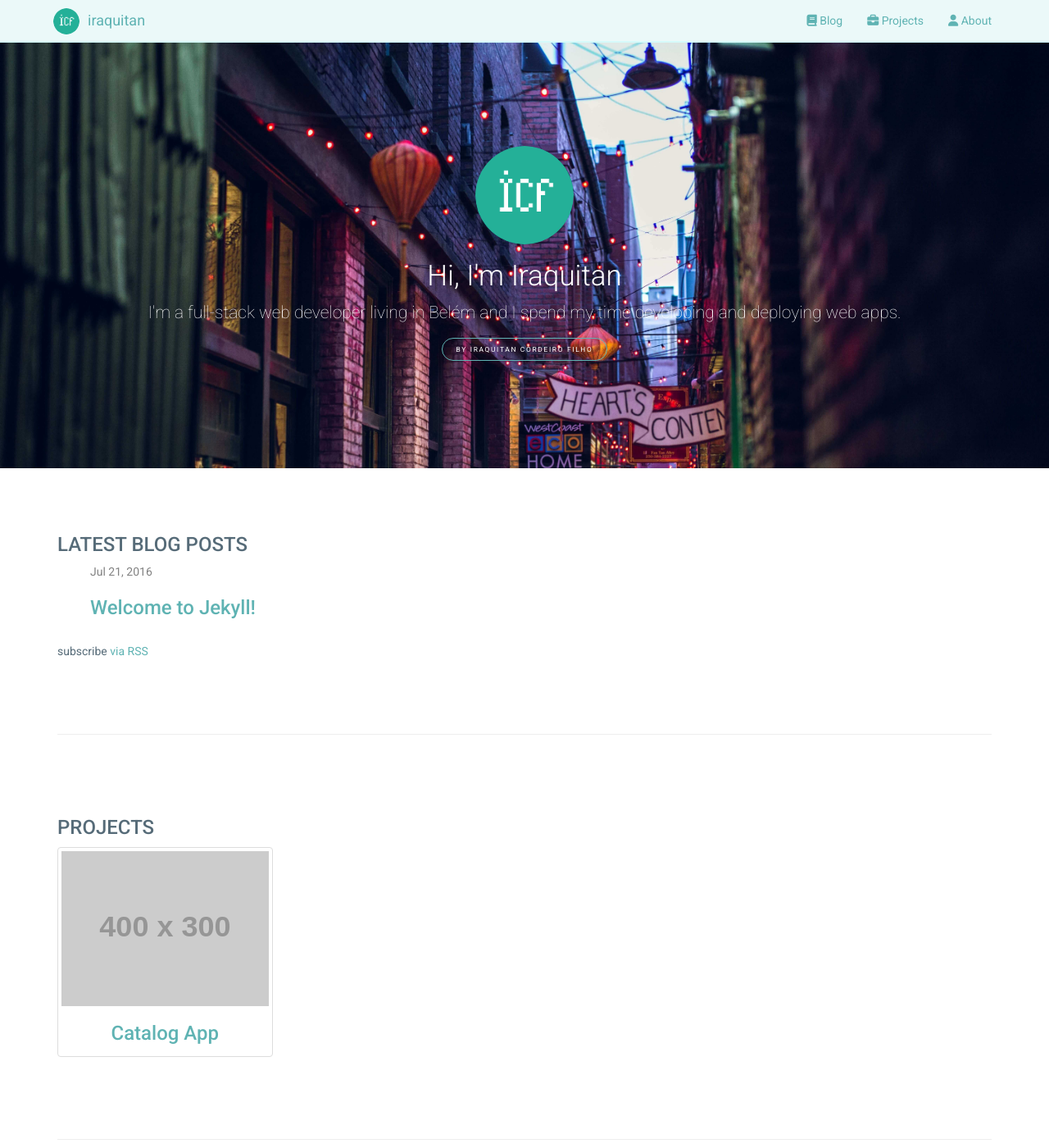
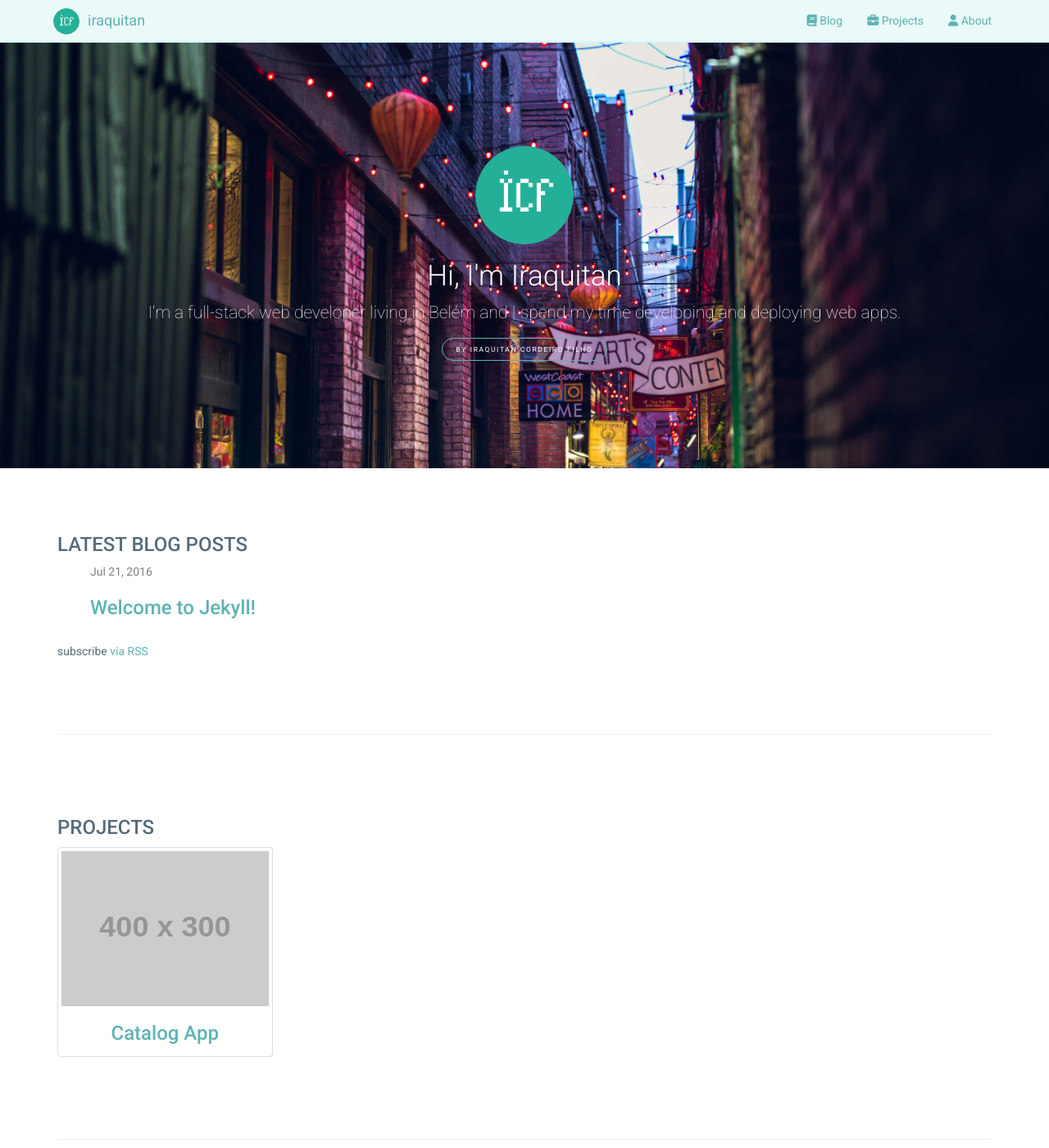
Before and after one commit to iraquitan/iraquitan.github.io, a Jekyll site: the page built from index.html, in a window 1280 px wide and 1400 px high. Shown: the whole window at 82% size. Built offline with Jekyll 4.4.1, drawn with Linux system fonts in a browser that asks for light colours; nearby versions of some CDN libraries.

Commit message:
enhance(performance): Improve bg image performance
Add images compressed images for all bootstrap 3 media queries and add
media queries to load the right image for every device.

Resolves #7

```diff
--- a/_sass/_style.scss
+++ b/_sass/_style.scss
@@ -34,13 +34,32 @@
 // Header
 header {
     background-color: #263d36;
-    background-image: url("/assets/img/header.jpeg");
     background-position: center top;
     background-repeat: no-repeat;
     background-size: cover;
     line-height: 1.2;
     padding: 10vw 2em;
     text-align: center;
+}
+@media(max-width:767px) {
+    header {
+        background-image: url("/assets/img/header-xs.jpg");
+    }
+}
+@media(min-width:768px) {
+    header {
+        background-image: url("/assets/img/header-sm.jpg");
+    }
+}
+@media(min-width:992px) {
+    header {
+        background-image: url("/assets/img/header-md.jpg");
+    }
+}
+@media(min-width:1200px) {
+    header {
+        background-image: url("/assets/img/header-lg.jpg");
+    }
 }
 header img {
     display: inline-block;
```
Also changed, not shown: assets/img/header-lg.jpg (added), assets/img/header-md.jpg (added), assets/img/header-sm.jpg (added), assets/img/header-xs.jpg (added), assets/img/header.jpeg (deleted).
